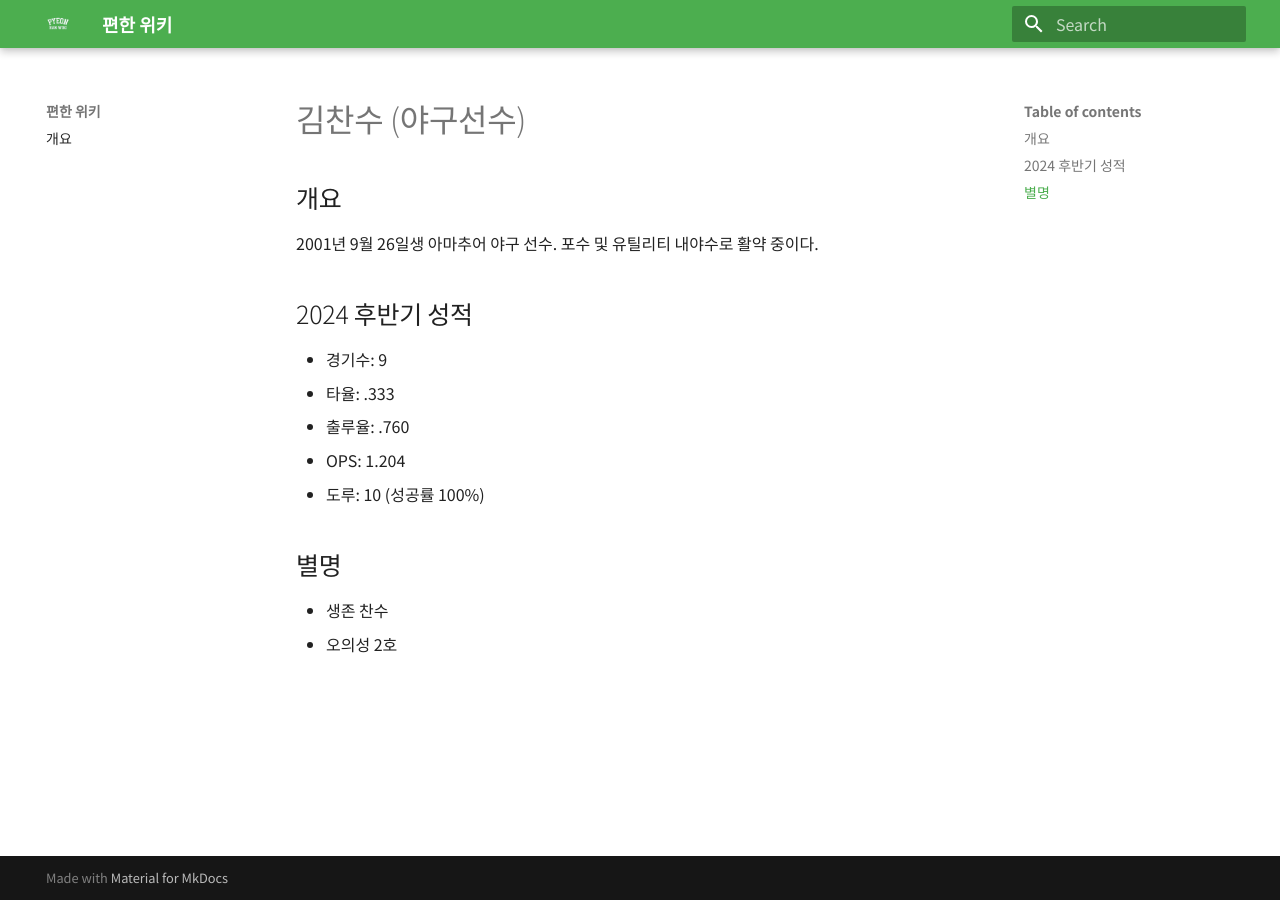
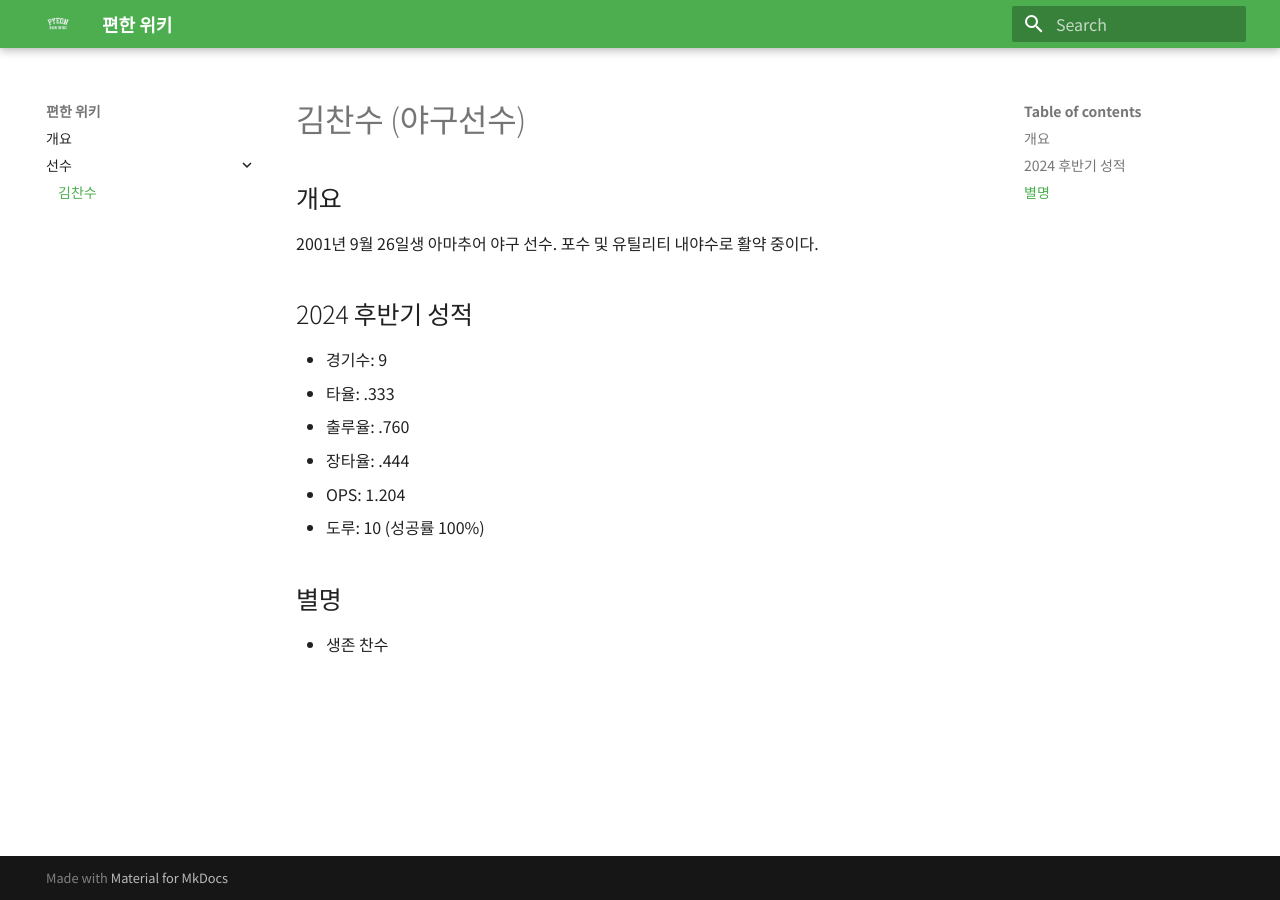
Before and after one commit to BlueChance/winningteam-isourteam-wiki-netlify, an MkDocs documentation site: the page built from docs/선수/김찬수.md, in a window 1280 px wide. Built offline with MkDocs 1.6.1 and Material for MkDocs 9.7.7, drawn with Linux system fonts in a browser that asks for light colours.

Commit message:
Add: 김찬수 선수 페이지

```diff
--- a/docs/선수/김찬수.md
+++ b/docs/선수/김찬수.md
@@ -8,9 +8,9 @@
 - 경기수: 9
 - 타율: .333
 - 출루율: .760
+- 장타율: .444
 - OPS: 1.204
 - 도루: 10 (성공률 100%)
 
 ## 별명
 - 생존 찬수
-- 오의성 2호
--- a/mkdocs.yml
+++ b/mkdocs.yml
@@ -17,3 +17,5 @@ theme:
     code: Fira Code
 nav:
   - 개요: index.md
+  - 선수:
+      - 김찬수: 선수/김찬수.md
```
